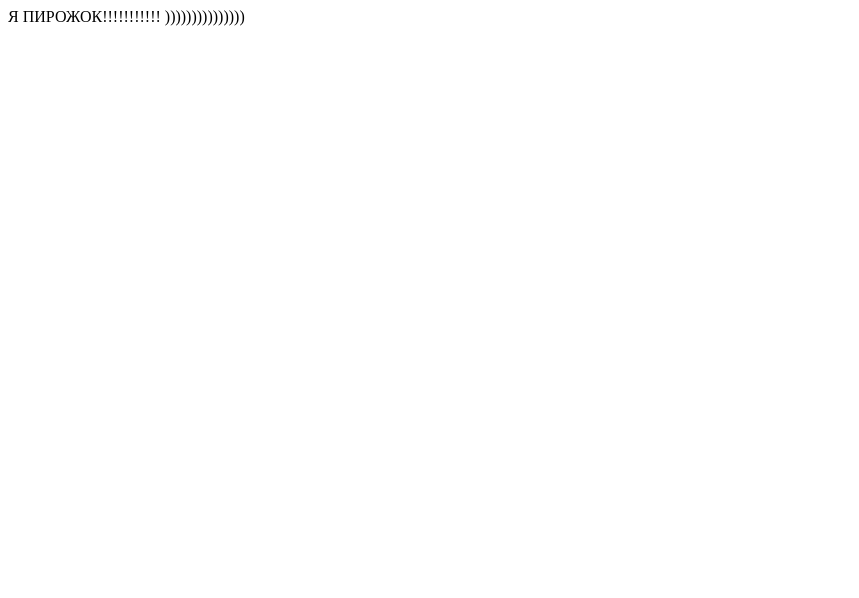
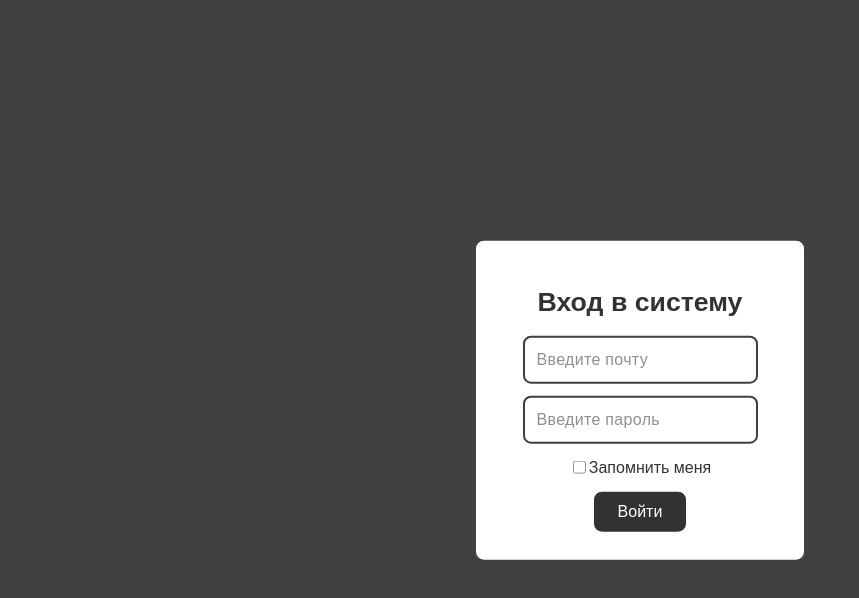
Before and after one commit to TTepel7/CyberBobs_INNO, a Nuxt app in the folder inno-front/: page / in a window 1280 px wide. Shown: the top 598 px of the page, without its empty margins (0-859 px from the left). Built offline with nearby package versions, Linux system fonts and the light colour scheme.

Commit message:
add login component layout

```diff
--- /dev/null
+++ b/inno-front/assets/css/main.scss
@@ -0,0 +1,9 @@
+button {
+  border: 0;
+  background-color: transparent;
+}
+
+input {
+  border: 0;
+  background-color: transparent;
+}
--- /dev/null
+++ b/inno-front/components/Login.vue
@@ -0,0 +1,83 @@
+<template>
+  <button class="fog">
+    <div class="content">
+      <h1>Вход в систему</h1>
+      <input class="inputField" v-model="email" placeholder='Введите почту' type="text" />
+      <input class="inputField" v-model="password" placeholder='Введите пароль' type="text" />
+      <div class="field">
+        <input type="checkbox" v-model="checkedNames">
+        Запомнить меня
+      </div>
+      <button class="enterButton">Войти</button>
+    </div>
+  </button>
+</template>
+
+<script>
+export default {
+  data(){
+    return {
+      email: "",
+      password: "",
+      isRememberMe: false
+    }
+  }
+}
+</script>
+
+<style lang="scss" scoped>
+.content {
+  position: absolute;
+  width: 300px;
+  background-color: #ffffff;
+  left: 50%;
+  top: 50%;
+  display: flex;
+  flex-direction: column;
+  align-items: center;
+  padding: 28px 14px;
+  transform: translate(-50%, -50%);
+  border-radius: 8px;
+}
+
+.fog {
+  position: absolute;
+  top: 0;
+  left: 0;
+  display: flex;
+  width: 100%;
+  height: 100%;
+  background-color: #121212;
+  opacity: 0.8;
+}
+
+.inputField{
+  padding: 10px 12px;
+  margin-bottom: 12px;
+  font-size: 16px;
+  line-height: 24px;
+  color: #101010;
+  letter-spacing: 0.02em;
+  border: 2px solid #101010;
+  border-radius: 8px;
+}
+.enterButton{
+  display: flex;
+  align-items: center;
+  justify-content: center;
+  padding: 10px 24px;
+  font-size: 16px;
+  line-height: 20px;
+  color: #ffffff;
+  background-color: #000000;
+  border-radius: 8px;
+}
+
+.field{
+  display: flex;
+  font-size: 16px;
+  line-height: 24px;
+  align-items: center;
+  margin-bottom: 12px;
+}
+</style>
--- a/inno-front/nuxt.config.js
+++ b/inno-front/nuxt.config.js
@@ -24,6 +24,7 @@ export default {
 
   // Global CSS: https://go.nuxtjs.dev/config-css
   css: [
+    '~/assets/css/main.scss',
   ],
 
   // Plugins to run before rendering page: https://go.nuxtjs.dev/config-plugins
@@ -50,5 +51,13 @@ export default {
 
   // Build Configuration: https://go.nuxtjs.dev/config-build
   build: {
+    loaders: {
+      sass: {
+        implementation: require('sass'),
+      },
+      scss: {
+        implementation: require('sass'),
+      },
+    },
   }
 }
--- a/inno-front/pages/index.vue
+++ b/inno-front/pages/index.vue
@@ -1,9 +1,14 @@
 <template>
   <div>
-    Я ПИРОЖОК!!!!!!!!!!! )))))))))))))))
+    <Login />
   </div>
 </template>
 
 <script>
-export default {}
+import Login from "~/components/Login.vue";
+export default {
+  components:{
+    Login,
+  }
+}
 </script>
```
Also changed, not shown: inno-front/package.json (+6 -2 lines), 1 other file (tests, documents, lock files or other folders).
